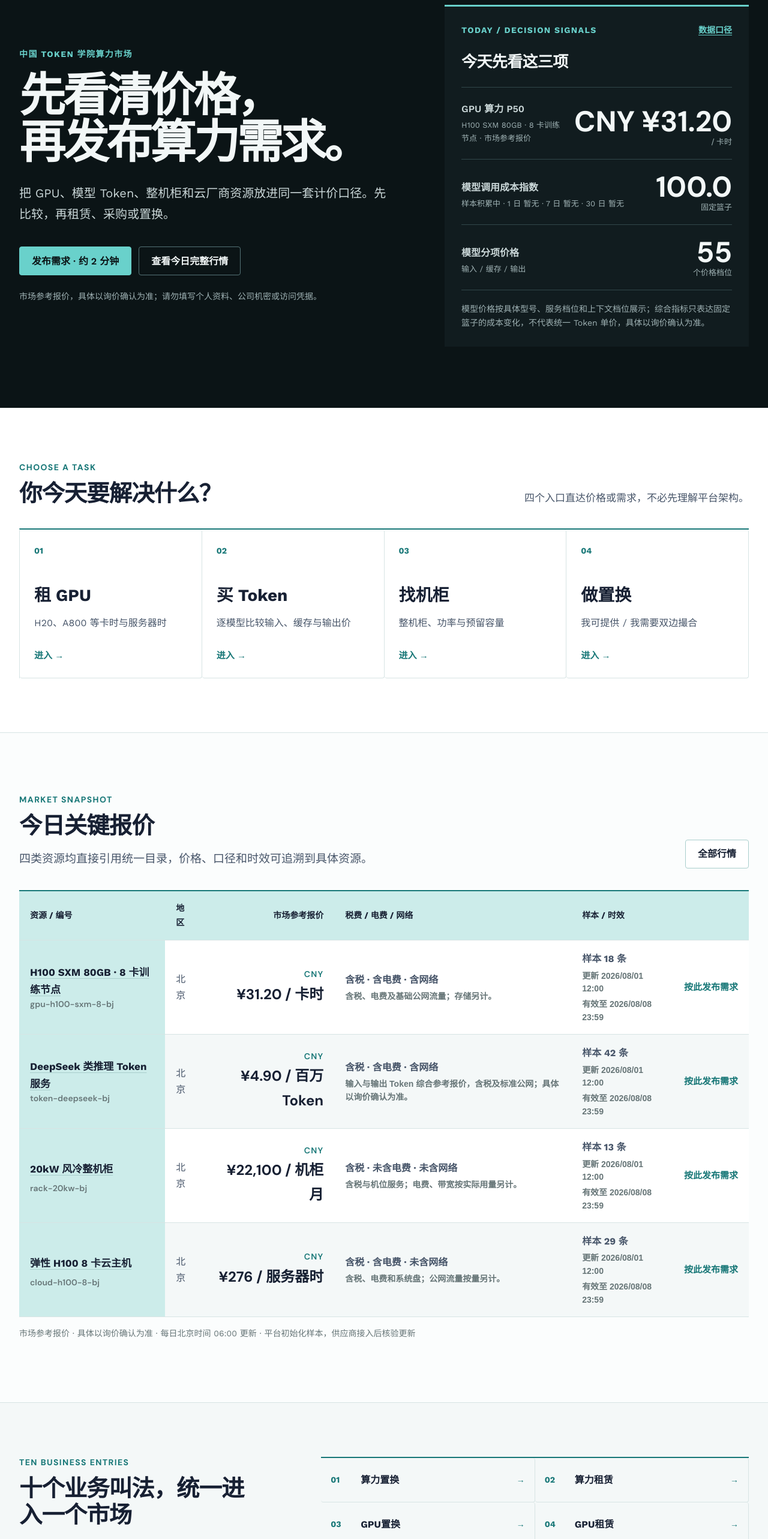
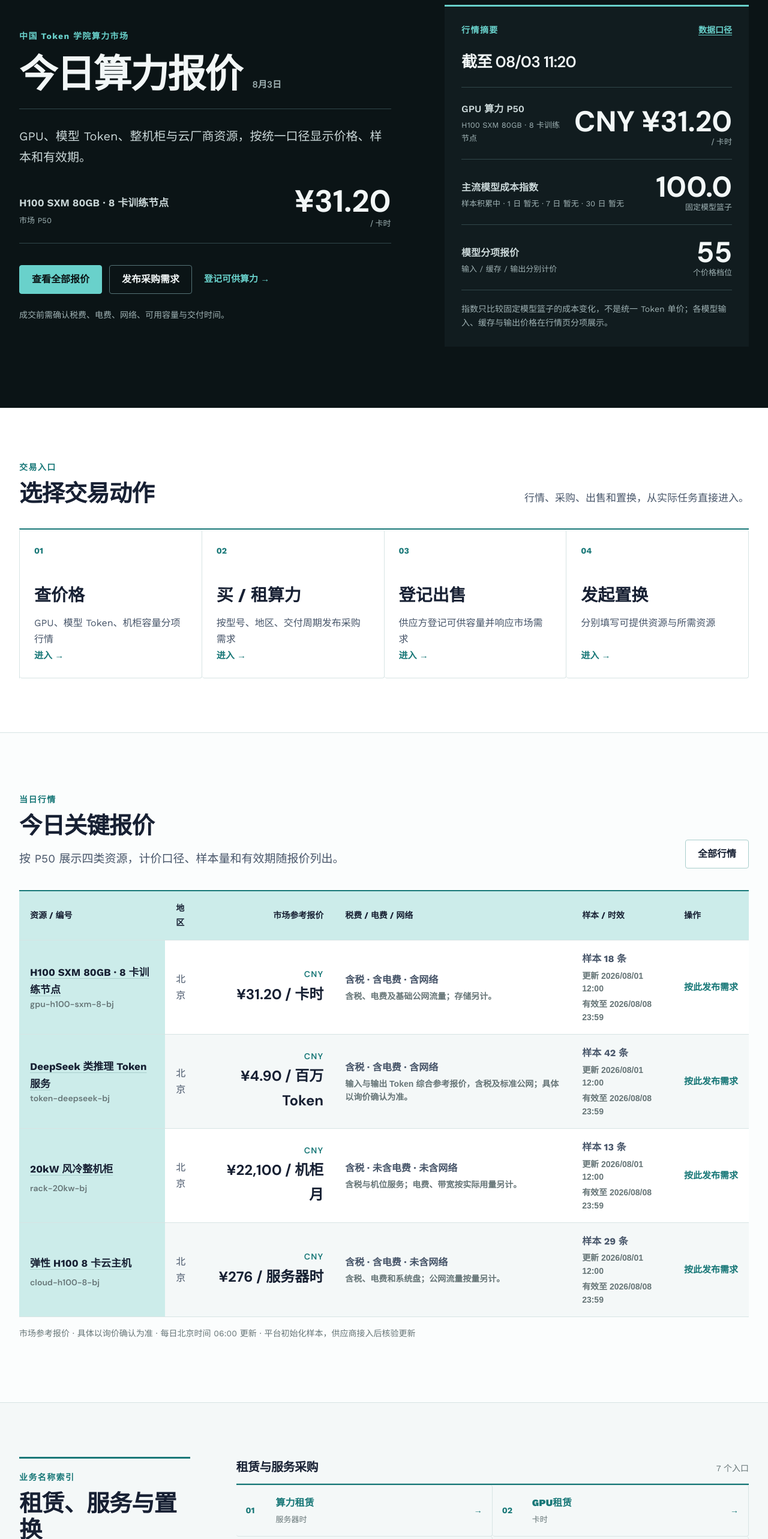
Before and after one commit to mandow123/cloud-, a Next.js app: page / in a window 1280 px wide. Shown: the part 220-2786 px from the top of the page at 60% size. Built offline with nearby package versions, Linux system fonts and the light colour scheme; a web font is replaced by a local one.

Commit message:
chore: publish current KAI Cloud source

```diff
--- a/app/kai-cloud.css
+++ b/app/kai-cloud.css
@@ -72,6 +72,11 @@
   font-size: 1rem;
 }
 
+.kai-root:not(:has(.mandow-hound-root)) .data-table-wrap {
+  max-width: 100%;
+  overflow-x: auto;
+}
+
 .mobile-demand-cta {
   display: none;
 }
@@ -110,16 +115,30 @@
   font-size: 0.875rem;
   font-weight: 700;
   letter-spacing: 0.1em;
-  text-transform: uppercase;
+}
+
+.hero-heading-row {
+  display: flex;
+  align-items: baseline;
+  gap: 18px;
+  border-bottom: 1px solid #31474a;
+  padding-bottom: 22px;
+}
+
+.hero-heading-row > span {
+  flex: none;
+  color: #9fb2b4;
+  font-family: var(--font-display), monospace;
+  font-size: 0.9375rem;
+  font-weight: 600;
 }
 
 .hero-title {
-  max-width: 850px;
   margin: 0;
   color: #f2f7f7;
-  font-size: clamp(3.5rem, 6vw, 5.5rem);
-  line-height: 1.02;
-  letter-spacing: -0.055em;
+  font-size: clamp(2.6rem, 5vw, 4.25rem);
+  line-height: 1.08;
+  letter-spacing: -0.035em;
 }
 
 .hero-lead {
@@ -128,6 +147,40 @@
   color: #cad7d8;
   font-size: 1.25rem;
   line-height: 1.75;
+}
+
+.hero-primary-quote {
+  display: grid;
+  grid-template-columns: minmax(0, 1fr) auto;
+  gap: 24px;
+  align-items: end;
+  margin: 30px 0 0;
+  border-bottom: 1px solid #31474a;
+  padding-bottom: 26px;
+}
+
+.hero-primary-quote dt {
+  color: #cad7d8;
+  font-weight: 650;
+}
+
+.hero-primary-quote dt span,
+.hero-primary-quote dd span {
+  display: block;
+  margin-top: 4px;
+  color: #9fb2b4;
+  font-size: 0.8125rem;
+  font-weight: 400;
+}
+
+.hero-primary-quote dd {
+  margin: 0;
+  color: #f2f7f7;
+  font-family: var(--font-display), monospace;
+  font-size: clamp(2rem, 4vw, 3.25rem);
+  font-weight: 700;
+  line-height: 1;
+  text-align: right;
 }
 
 .hero-actions {
@@ -157,6 +210,16 @@
 .hero-secondary-action:hover {
   border-color: #69d1cb;
   color: #69d1cb;
+}
+
+.hero-supply-action {
+  min-height: 48px;
+  display: inline-flex;
+  align-items: center;
+  padding-inline: 8px;
+  color: #69d1cb;
+  font-size: 0.9375rem;
+  font-weight: 700;
 }
 
 .hero-boundary {
@@ -400,8 +463,48 @@
 
 .service-layout {
   display: grid;
-  grid-template-columns: minmax(280px, 0.72fr) minmax(0, 1.28fr);
-  gap: clamp(48px, 8vw, 120px);
+  grid-template-columns: minmax(220px, 0.5fr) minmax(0, 1.5fr);
+  gap: clamp(36px, 6vw, 88px);
+}
+
+.service-intro {
+  align-self: start;
+  border-top: 3px solid var(--accent);
+  padding-top: 22px;
+}
+
+.service-intro .section-heading {
+  font-size: clamp(1.75rem, 3vw, 2.35rem);
+}
+
+.service-intro > p:last-child {
+  margin: 16px 0 0;
+  color: var(--text);
+  font-size: 1rem;
+}
+
+.service-groups {
+  display: grid;
+  gap: 32px;
+}
+
+.service-group > header {
+  display: flex;
+  align-items: baseline;
+  justify-content: space-between;
+  gap: 20px;
+  border-bottom: 1px solid var(--border-strong);
+  padding-bottom: 10px;
+}
+
+.service-group h3 {
+  margin: 0;
+  font-size: 1.25rem;
+}
+
+.service-group header span {
+  color: var(--muted);
+  font-size: 0.875rem;
 }
 
 .service-list {
@@ -411,7 +514,7 @@
 }
 
 .service-list a {
-  min-height: 74px;
+  min-height: 86px;
   display: grid;
   grid-template-columns: 38px minmax(0, 1fr) auto;
   gap: 12px;
@@ -436,7 +539,16 @@
 }
 
 .service-list strong {
+  display: block;
   font-size: 1rem;
+}
+
+.service-list small {
+  display: block;
+  margin-top: 3px;
+  color: var(--muted);
+  font-size: 0.8125rem;
+  font-weight: 400;
 }
 
 .action-close {
@@ -468,8 +580,7 @@
 }
 
 @media (max-width: 980px) {
-  .hero-grid,
-  .service-layout {
+  .hero-grid {
     grid-template-columns: 1fr;
   }
 
@@ -529,7 +640,12 @@
   }
 
   .hero-title {
-    font-size: clamp(2.45rem, 12vw, 3.25rem);
+    font-size: clamp(2.35rem, 10vw, 3.15rem);
+  }
+
+  .hero-heading-row,
+  .hero-primary-quote {
+    align-items: start;
   }
 
   .hero-lead {
@@ -558,6 +674,10 @@
     grid-template-columns: 1fr;
   }
 
+  .service-layout {
+    grid-template-columns: 1fr;
+  }
+
   .quick-card {
     min-height: 196px;
   }
--- a/app/page.tsx
+++ b/app/page.tsx
@@ -12,10 +12,10 @@ export const metadata: Metadata = {
 };
 
 const quickActions = [
-  { code: "01", title: "租 GPU", copy: "H20、A800 等卡时与服务器时", href: "/resources?category=gpu&deal=rental" },
-  { code: "02", title: "买 Token", copy: "逐模型比较输入、缓存与输出价", href: "/market#model-token-market" },
-  { code: "03", title: "找机柜", copy: "整机柜、功率与预留容量", href: "/resources?category=rack_capacity" },
-  { code: "04", title: "做置换", copy: "我可提供 / 我需要双边撮合", href: "/request?mode=swap" },
+  { code: "01", title: "查价格", copy: "GPU、模型 Token、机柜容量分项行情", href: "/market" },
+  { code: "02", title: "买 / 租算力", copy: "按型号、地区、交付周期发布采购需求", href: "/request?mode=rental" },
+  { code: "03", title: "登记出售", copy: "供应方登记可供容量并响应市场需求", href: "/member?role=supplier#supply-register" },
+  { code: "04", title: "发起置换", copy: "分别填写可提供资源与所需资源", href: "/request?mode=swap" },
 ];
 
 const HOMEPAGE_QUOTE_CATEGORIES: readonly ResourceCategory[] = [
@@ -70,14 +70,29 @@ function requestHref(listing: ResourceListing) {
   }).toString()}`;
 }
 
-const serviceEntries = serviceAliases.map((alias) => {
+function serviceHref(alias: (typeof serviceAliases)[number]) {
   const params = new URLSearchParams({
     category: alias.category,
     deal: alias.dealMode,
     unit: alias.pricingUnit,
   });
-  return [alias.label, `/resources?${params.toString()}`] as const;
-});
+  return `/resources?${params.toString()}`;
+}
+
+const serviceGroups = [
+  {
+    key: "procurement",
+    title: "租赁与服务采购",
+    note: "7 个入口",
+    entries: serviceAliases.filter((alias) => alias.dealMode !== "swap"),
+  },
+  {
+    key: "swap",
+    title: "资源置换",
+    note: "3 个入口",
+    entries: serviceAliases.filter((alias) => alias.dealMode === "swap"),
+  },
+] as const;
 
 export default async function Home() {
   const { snapshot, source } = await readMarketSnapshot();
@@ -102,11 +117,11 @@ export default async function Home() {
       <section className="quick-decision" aria-labelledby="quick-decision-title">
         <div className="shell">
           <div className="section-top">
-            <div>
-              <p className="kicker">Choose a task</p>
-              <h2 className="section-heading" id="quick-decision-title">你今天要解决什么？</h2>
+          <div>
+              <p className="kicker">交易入口</p>
+              <h2 className="section-heading" id="quick-decision-title">选择交易动作</h2>
             </div>
-            <p>四个入口直达价格或需求，不必先理解平台架构。</p>
+            <p>行情、采购、出售和置换，从实际任务直接进入。</p>
           </div>
           <div className="quick-grid">
             {quickActions.map((item) => (
@@ -124,9 +139,9 @@ export default async function Home() {
       <section className="shell market-snapshot" aria-labelledby="market-snapshot-title">
         <div className="section-top">
           <div>
-            <p className="kicker">Market snapshot</p>
+            <p className="kicker">当日行情</p>
             <h2 className="section-heading" id="market-snapshot-title">今日关键报价</h2>
-            <p className="section-lead">四类资源均直接引用统一目录，价格、口径和时效可追溯到具体资源。</p>
+            <p className="section-lead">按 P50 展示四类资源，计价口径、样本量和有效期随报价列出。</p>
           </div>
           <Link className="button button-secondary" href="/market">全部行情</Link>
         </div>
@@ -138,7 +153,7 @@ export default async function Home() {
         >
           <table className="data-table snapshot-table">
             <thead>
-              <tr><th>资源 / 编号</th><th>地区</th><th className="num">市场参考报价</th><th>税费 / 电费 / 网络</th><th>样本 / 时效</th><th><span className="sr-only">操作</span></th></tr>
+              <tr><th>资源 / 编号</th><th>地区</th><th className="num">市场参考报价</th><th>税费 / 电费 / 网络</th><th>样本 / 时效</th><th>操作</th></tr>
             </thead>
             <tbody>
               {quoteRows.map((listing) => (
@@ -172,14 +187,28 @@ export default async function Home() {
 
       <section className="service-section" aria-labelledby="service-entry-title">
         <div className="shell service-layout">
-          <div>
-            <p className="kicker">Ten business entries</p>
-            <h2 className="section-heading" id="service-entry-title">十个业务叫法，统一进入一个市场</h2>
-            <p className="section-lead">熟悉的名称保留为快捷入口，底层统一映射到资源类型、交易方式与计价单位。</p>
+          <div className="service-intro">
+            <p className="kicker">业务名称索引</p>
+            <h2 className="section-heading" id="service-entry-title">租赁、服务与置换</h2>
+            <p>每个入口已经带上资源类型、交易方式和计价单位，可直接筛选资源。</p>
           </div>
-          <div className="service-list">
-            {serviceEntries.map(([label, href], index) => (
-              <Link href={href} key={label}><span>{String(index + 1).padStart(2, "0")}</span><strong>{label}</strong><em>→</em></Link>
+          <div className="service-groups">
+            {serviceGroups.map((group) => (
+              <section className="service-group" aria-labelledby={`service-group-${group.key}`} key={group.key}>
+                <header>
+                  <h3 id={`service-group-${group.key}`}>{group.title}</h3>
+                  <span>{group.note}</span>
+                </header>
+                <div className="service-list">
+                  {group.entries.map((alias, index) => (
+                    <Link href={serviceHref(alias)} key={alias.slug}>
+                      <span>{String(index + 1).padStart(2, "0")}</span>
+                      <span><strong>{alias.label}</strong><small>{alias.pricingUnit}</small></span>
+                      <em>→</em>
+                    </Link>
+                  ))}
+                </div>
+              </section>
             ))}
           </div>
         </div>
@@ -187,13 +216,13 @@ export default async function Home() {
 
       <section className="shell action-close" aria-labelledby="action-close-title">
         <div>
-          <p className="kicker">From price to action</p>
-          <h2 id="action-close-title">看到合适价格，就把需求交给同一套后端。</h2>
-          <p>提交后获得服务端需求编号；供应方报价会回流到需求方工作台。</p>
+          <p className="kicker">下一步</p>
+          <h2 id="action-close-title">提交采购或置换需求</h2>
+          <p>填写资源型号、地区、数量和交付时间；提交后在交易工作台查看报价进度。</p>
         </div>
         <div>
-          <Link className="button button-primary" href="/request">发布算力需求</Link>
-          <Link className="button button-secondary" href="/member">打开会员工作台</Link>
+          <Link className="button button-primary" href="/request">发布采购需求</Link>
+          <Link className="button button-secondary" href="/member">查看交易工作台</Link>
         </div>
       </section>
     </>
--- a/components/live-home-market-hero.tsx
+++ b/components/live-home-market-hero.tsx
@@ -36,6 +36,16 @@ function formatSnapshotTime(value: string) {
     hour: "2-digit",
     minute: "2-digit",
     hour12: false,
+  }).format(date);
+}
+
+function formatSnapshotDate(value: string) {
+  const date = new Date(value);
+  if (Number.isNaN(date.getTime())) return "当前行情";
+  return new Intl.DateTimeFormat("zh-CN", {
+    timeZone: "Asia/Shanghai",
+    month: "long",
+    day: "numeric",
   }).format(date);
 }
 
@@ -94,17 +104,17 @@ export function LiveHomeMarketHero({
           minimumFractionDigits: 2,
         }).format(summary.gpuP50)}`,
         unit: `/ ${summary.gpuPricingUnit}`,
-        change: `${summary.gpuResourceTitle} · 市场参考报价`,
+        change: summary.gpuResourceTitle,
       },
       {
-        label: "模型调用成本指数",
+        label: "主流模型成本指数",
         value: summary.indexCurrent.toFixed(1),
-        unit: "固定篮子",
+        unit: "固定模型篮子",
         change: indexChanges.every((value) => value === null)
           ? `样本积累中 · ${changeSummary}`
           : changeSummary,
       },
-      { label: "模型分项价格", value: String(summary.quoteCount), unit: "个价格档位", change: "输入 / 缓存 / 输出" },
+      { label: "模型分项报价", value: String(summary.quoteCount), unit: "个价格档位", change: "输入 / 缓存 / 输出分别计价" },
     ];
   }, [summary]);
 
@@ -112,7 +122,7 @@ export function LiveHomeMarketHero({
     <section className="kai-hero">
       <div className="shell">
         <div className="hero-status" role="status">
-          <span><strong>{checkState === "error" ? "行情检查失败，保留上一版" : checkState === "checking" ? "正在检查最新行情" : source === "persistent" ? "模型行情后端已同步" : "模型行情安全快照"}</strong> · 最近发布 {formatSnapshotTime(summary.publishedAt)}</span>
+          <span><strong>{checkState === "error" ? "更新失败，显示上次数据" : checkState === "checking" ? "正在核对发布时间" : source === "persistent" ? "行情库已更新" : "显示上次发布行情"}</strong> · 发布时间 {formatSnapshotTime(summary.publishedAt)}</span>
           <span>{summary.quoteCount} 个模型价格档位 · 每日北京时间 06:00 更新{checkState === "error" ? <button className="ml-2 font-semibold underline" onClick={() => {
             setCheckState("checking");
             setRefreshKey((value) => value + 1);
@@ -122,22 +132,37 @@ export function LiveHomeMarketHero({
         <div className="hero-grid">
           <div className="hero-copy">
             <p className="hero-eyebrow">中国 Token 学院算力市场</p>
-            <h1 className="hero-title">先看清价格，<br />再发布算力需求。</h1>
+            <div className="hero-heading-row">
+              <h1 className="hero-title">今日算力报价</h1>
+              <span>{formatSnapshotDate(summary.publishedAt)}</span>
+            </div>
             <p className="hero-lead">
-              把 GPU、模型 Token、整机柜和云厂商资源放进同一套计价口径。先比较，再租赁、采购或置换。
+              GPU、模型 Token、整机柜与云厂商资源，按统一口径显示价格、样本和有效期。
             </p>
+            <dl className="hero-primary-quote">
+              <dt>{summary.gpuResourceTitle}<span>市场 P50</span></dt>
+              <dd>
+                {new Intl.NumberFormat("zh-CN", {
+                  style: "currency",
+                  currency: summary.gpuCurrency,
+                  minimumFractionDigits: 2,
+                }).format(summary.gpuP50)}
+                <span>/ {summary.gpuPricingUnit}</span>
+              </dd>
+            </dl>
             <div className="hero-actions">
-              <Link className="button hero-primary-action" href="/request">发布需求 · 约 2 分钟</Link>
-              <Link className="button hero-secondary-action" href="/market">查看今日完整行情</Link>
+              <Link className="button hero-primary-action" href="/market">查看全部报价</Link>
+              <Link className="button hero-secondary-action" href="/request">发布采购需求</Link>
+              <Link className="hero-supply-action" href="/member?role=supplier#supply-register">登记可供算力 →</Link>
             </div>
-            <p className="hero-boundary">市场参考报价，具体以询价确认为准；请勿填写个人资料、公司机密或访问凭据。</p>
+            <p className="hero-boundary">成交前需确认税费、电费、网络、可用容量与交付时间。</p>
           </div>
 
           <aside className="signal-board" aria-labelledby="signal-board-title">
             <div className="signal-board-head">
               <div>
-                <p className="signal-kicker">Today / Decision signals</p>
-                <h2 id="signal-board-title">今天先看这三项</h2>
+                <p className="signal-kicker">行情摘要</p>
+                <h2 id="signal-board-title">截至 {formatSnapshotTime(summary.publishedAt)}</h2>
               </div>
               <Link href="/methodology">数据口径</Link>
             </div>
@@ -149,7 +174,7 @@ export function LiveHomeMarketHero({
                 </div>
               ))}
             </dl>
-            <p className="signal-note">模型价格按具体型号、服务档位和上下文档位展示；综合指标只表达固定篮子的成本变化，不代表统一 Token 单价，具体以询价确认为准。</p>
+            <p className="signal-note">指数只比较固定模型篮子的成本变化，不是统一 Token 单价；各模型输入、缓存与输出价格在行情页分项展示。</p>
           </aside>
         </div>
       </div>
--- a/components/nav-links.tsx
+++ b/components/nav-links.tsx
@@ -7,7 +7,7 @@ const navigation = [
   { href: "/market", label: "行情中心" },
   { href: "/resources", label: "资源市场" },
   { href: "/partners", label: "供应商合作" },
-  { href: "/member", label: "会员中心" },
+  { href: "/member", label: "交易工作台" },
 ];
 
 export function NavLinks() {
--- a/components/request-workbench.tsx
+++ b/components/request-workbench.tsx
@@ -722,7 +722,7 @@ export function RequestWorkbench({ initialMode = "rental", initialPrefill }: Req
         <p className="kicker">Before you start</p>
         <h2 className="m-0 text-xl">需求服务已接通</h2>
         <ul className="mt-4 grid gap-3 pl-5 text-sm text-[var(--text)]">
-          <li>业务字段会保存到 KAI Cloud 服务器，会员中心可再次读取。</li>
+          <li>业务字段会保存到 KAI Cloud 服务器，交易工作台可再次读取。</li>
           <li>不要填写姓名、手机号、公司机密、账号或访问密钥。</li>
           <li>市场参考报价不是要约，具体价格与交付条件以询价确认为准。</li>
         </ul>
@@ -874,7 +874,7 @@ function RequestConfirmation({ confirmation, headingRef }: { confirmation: Confi
           </li>
         ))}
       </ol>
-      <p className="m-0 border-t border-[var(--border)] pt-4 text-xs text-[var(--muted)]">刷新页面后确认区会消失；会员中心仍可从服务端读取这条记录。</p>
+      <p className="m-0 border-t border-[var(--border)] pt-4 text-xs text-[var(--muted)]">刷新页面后确认区会消失；交易工作台仍可从服务端读取这条记录。</p>
     </section>
   );
 }
--- a/components/site-footer.tsx
+++ b/components/site-footer.tsx
@@ -32,7 +32,7 @@ export async function SiteFooter() {
           <p className="footer-label">平台说明</p>
           <Link href="/methodology">数据方法</Link>
           <Link href="/partners">供应商合作</Link>
-          <Link href="/member">会员工作台</Link>
+          <Link href="/member">交易工作台</Link>
         </div>
         <div className="footer-disclaimer">
           <p className="footer-label">报价说明</p>
```
Also changed, not shown: app/member/page.tsx (+6 -6 lines), components/member-workspace.tsx (+17 -9 lines), 2 other files (tests, documents, lock files or other folders).
